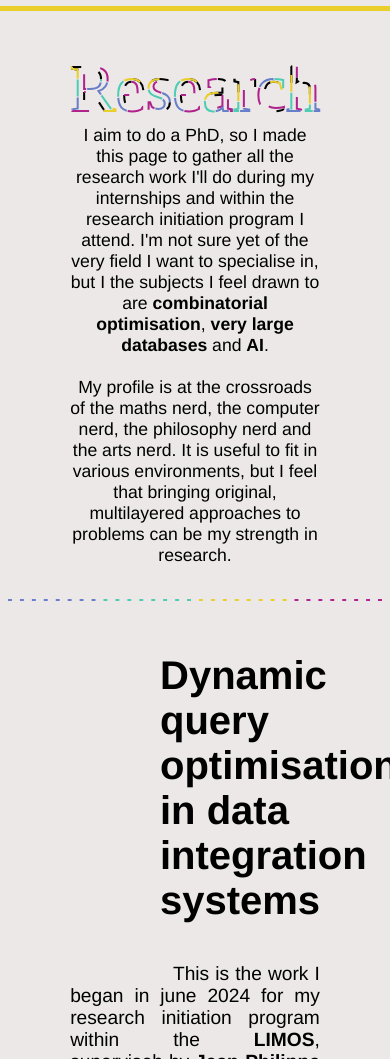
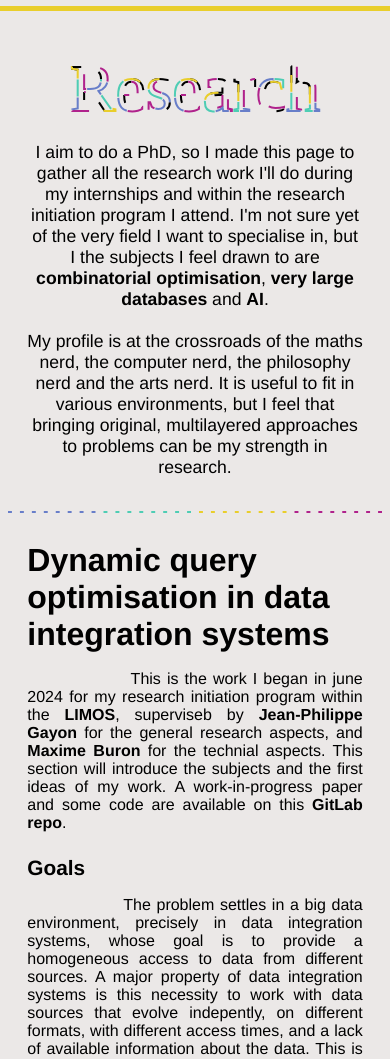
Before and after one commit to maurin-gilles/maurininfo, a plain HTML site: page research.html in a window 390 px wide. Shown: the part 41-1100 px from the top of the page. Drawn offline with Linux system fonts and the light colour scheme; a script that the page names is missing.

Commit message:
responsive research page and update CV

```diff
--- a/styles/responsive.css
+++ b/styles/responsive.css
@@ -104,6 +104,8 @@
 
     .intro {
       font-size:110%;
+      margin:0;
+      padding:2vh 7vw 0 7vw;
     }
 
     .articles_main h1 {
@@ -118,7 +120,7 @@
 
     .article_presentation {
       order:2;
-      max-width: 70vw;
+      max-width: 80vw;
     }
 
     .article_presentation p {
@@ -138,6 +140,31 @@
 
     .article_btn {
       font-size: small;
+    }
+
+    .research_work {
+      padding:2vh 7vw 0 7vw;
+    }
+
+    .research_work p, .research_work ul {
+      font-size:100%;
+      margin:0;
+    }
+
+    .research_work p {
+      margin-bottom:1.5em;
+    }
+
+    .research_work h2 {
+      margin:0 0 2vh 0;
+      padding:0;
+      font-size:200%;
+    }
+
+    .research_work h3 {
+      margin:2vh 0 2vh 0;
+      padding:0;
+      font-size:130%;
     }
 
     .contact_main {
--- a/styles/styles.css
+++ b/styles/styles.css
@@ -626,13 +626,13 @@ svg {
   text-align:justify;
 }
 
-.research_work p, .research_work ul {
+.research_work p,.research_work ul  {
   font-size:120%;
   margin:0 18vw 0 18vw;
   text-align:justify;
 }
 
-.research_work p{
+.research_work p {
   margin-bottom:1.5em;
 }
 
```
Also changed, not shown: 2 other files.
